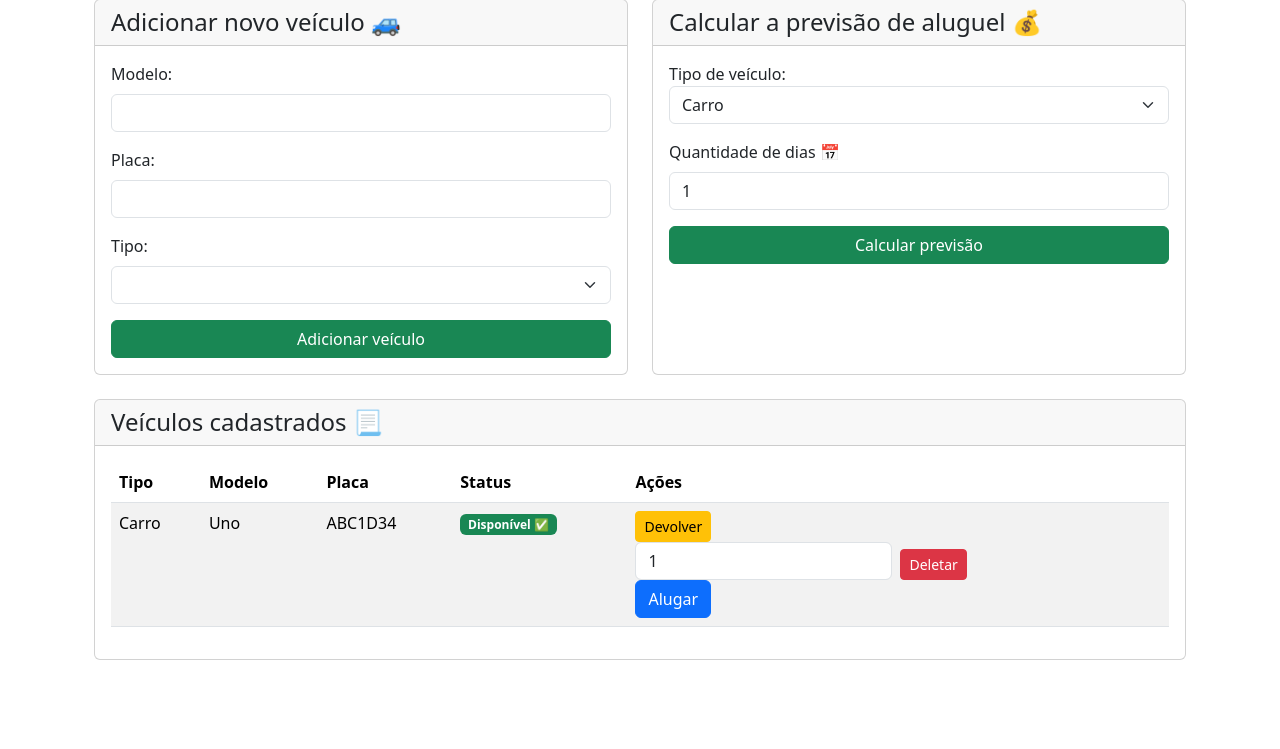
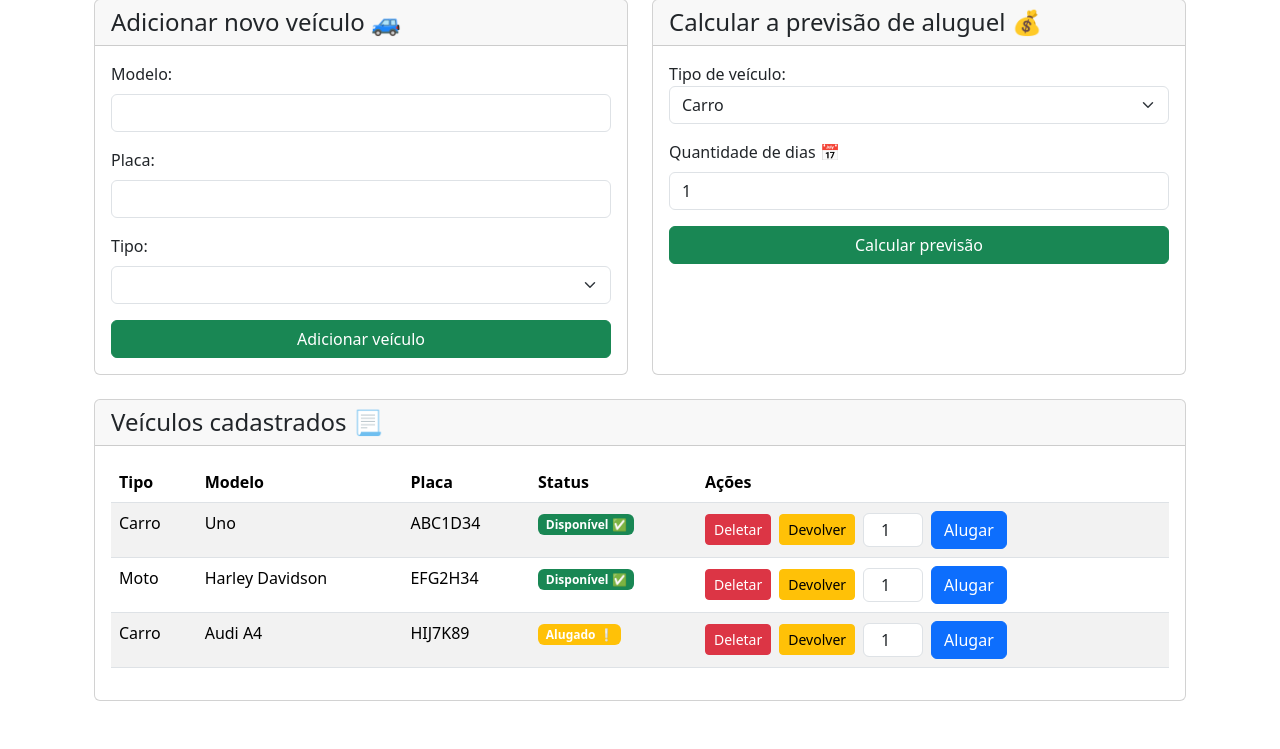
Before and after one commit to NadLuz/locadora_veiculos, a PHP site: page /perfil_adm.php in a window 1280 px wide. Shown: the part 129-878 px from the top of the page. Before the commit the page ends 789 px from the top, so only its background shows below. Run offline with PHP 8.4, Linux system fonts and the light colour scheme.

Commit message:
finalização perfil admin

```diff
--- a/perfil_adm.php
+++ b/perfil_adm.php
@@ -167,7 +167,81 @@
                                                         </button>
 
                                                         <!-- Veículo disponível -->
-                                                        <input type="number" name="dias" class="form-control"
+                                                        <input type="number" name="dias" class="form-control days-input"
+                                                        value="1" min="1" required>
+                                                        <button class="btn btn-primary" name="alugar" type="submit">
+                                                            Alugar
+                                                        </button>
+                                                    </div>
+                                                </form>
+                                            </div>
+                                        </td>
+                                    </tr>
+                                    <tr>
+                                        <td>Moto</td>
+                                        <td>Harley Davidson</td>
+                                        <td>EFG2H34</td>
+                                        <td>
+                                            <span class="badge bg-success">
+                                                Disponível ✅
+                                            </span>
+                                        </td>
+                                        <td>
+                                            <div class="action-wrapper">
+                                                <form action="post" class="btn-group-actions">
+
+                                                    <!-- Botão Deletar (sempre disponível para 'Admin') -->
+                                                    <button class="btn btn-danger btn-sm delete-btn" type="submit" name="deletar">
+                                                        Deletar
+                                                    </button>
+
+                                                    <!-- Botões condicionais -->
+                                                    <div class="rent-group">
+
+                                                        <!-- Veículo alugado -->
+                                                        <button class="btn btn-warning btn-sm" type="submit" name="devolver">
+                                                            Devolver
+                                                        </button>
+
+                                                        <!-- Veículo disponível -->
+                                                        <input type="number" name="dias" class="form-control days-input"
+                                                        value="1" min="1" required>
+                                                        <button class="btn btn-primary" name="alugar" type="submit">
+                                                            Alugar
+                                                        </button>
+                                                    </div>
+                                                </form>
+                                            </div>
+                                        </td>
+                                    </tr>
+                                    <tr>
+                                        <td>Carro</td>
+                                        <td>Audi A4</td>
+                                        <td>HIJ7K89</td>
+                                        <td>
+                                            <span class="badge bg-warning">
+                                                Alugado ❕
+                                            </span>
+                                        </td>
+                                        <td>
+                                            <div class="action-wrapper">
+                                                <form action="post" class="btn-group-actions">
+
+                                                    <!-- Botão Deletar (sempre disponível para 'Admin') -->
+                                                    <button class="btn btn-danger btn-sm delete-btn" type="submit" name="deletar">
+                                                        Deletar
+                                                    </button>
+
+                                                    <!-- Botões condicionais -->
+                                                    <div class="rent-group">
+
+                                                        <!-- Veículo alugado -->
+                                                        <button class="btn btn-warning btn-sm" type="submit" name="devolver">
+                                                            Devolver
+                                                        </button>
+
+                                                        <!-- Veículo disponível -->
+                                                        <input type="number" name="dias" class="form-control days-input"
                                                         value="1" min="1" required>
                                                         <button class="btn btn-primary" name="alugar" type="submit">
                                                             Alugar
--- a/style.css
+++ b/style.css
@@ -12,6 +12,18 @@
 .delete-btn{
     order:1;
 }
+.rent-group{
+    display: flex;
+    align-items: center;
+    gap: 0.5rem;
+    order:2;
+}
+
+.days-input{
+    width: 60px !important;
+    padding: 0.25rem 0.5rem;
+    text-align: center;
+}
 
 @media (max-width: 768px){
     .action-wrapper{
@@ -21,4 +33,15 @@
     .btn-group-actions{
         flex-direction: column;
     }
+    .rent-group{
+        order: 1;
+        width: 100%;
+    }
+    .delete-btn{
+        order: 2;
+        width: 100%;
+    }
+    .days-input{
+        width: 100% !important;
+    }
 }
```
